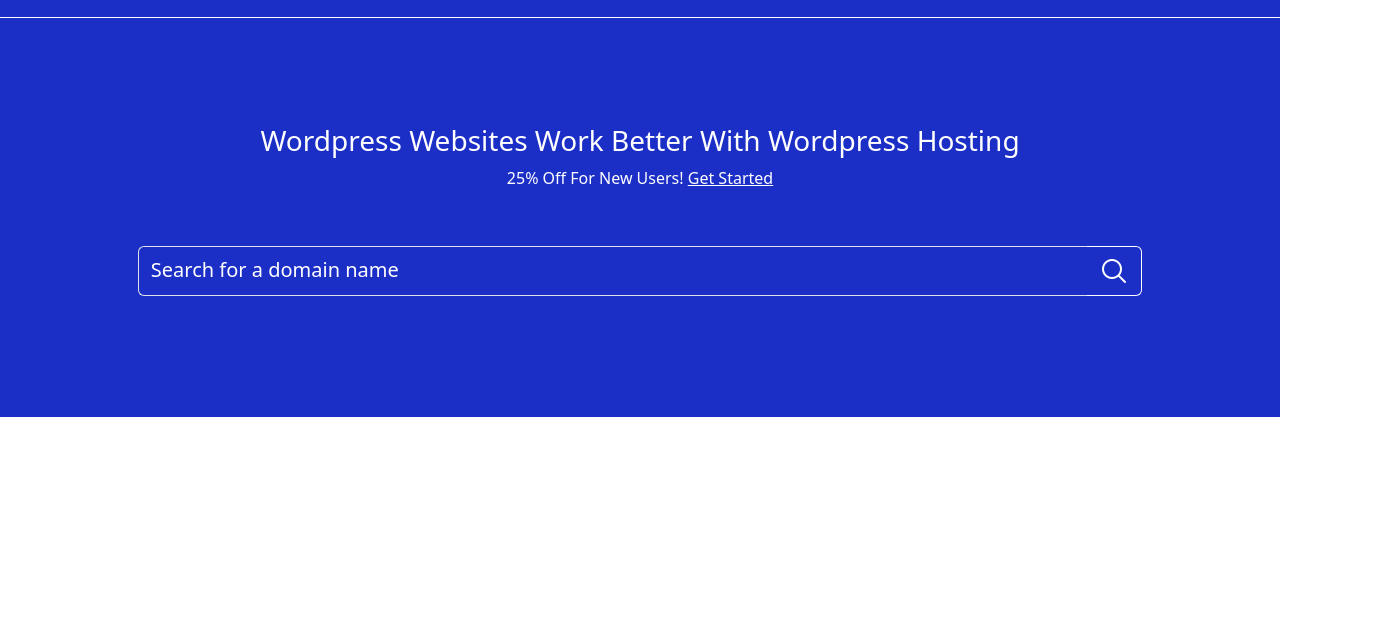
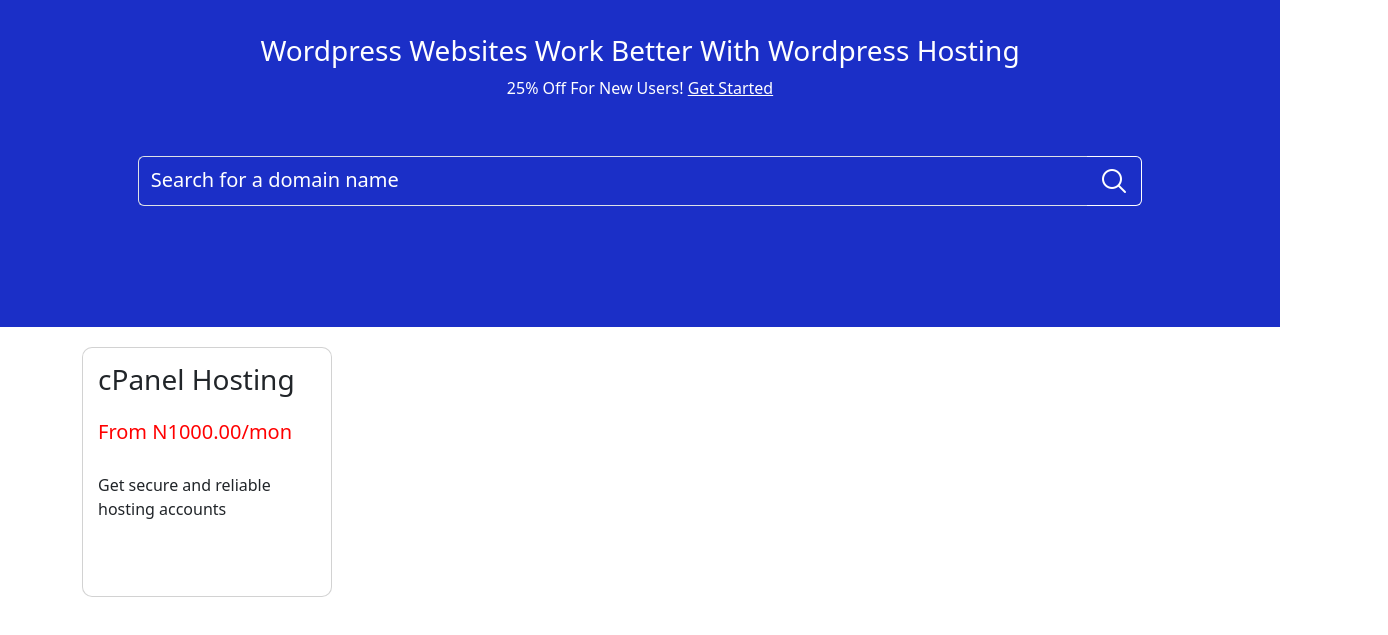
Before and after one commit to Veekta/whogohost, a plain HTML site: page index.html in a window 1280 px wide. Shown: the part 73-708 px from the top of the page, 1388 px wide, since content can reach past the window. Drawn offline with nearby package versions, Linux system fonts and the light colour scheme.

Commit message:
card done

```diff
--- a/index.css
+++ b/index.css
@@ -92,8 +92,39 @@ span {
 }
 
 .input-group .btn:hover {
+  color: black;
   border: 1px solid white;
   border-left: 0;
+}
+
+.card__hold {
+  display: flex;
+  justify-content: space-between;
+  flex-wrap: wrap;
+  padding-top: 20px;
+}
+
+.card {
+  height: 250px;
+  width: 250px;
+  /* background-color: orange; */
+  border-radius: 10px;
+  padding: 15px;
+}
+
+.card p {
+  color: red;
+  font-size: 20px;
+}
+
+.card h3 {
+  margin-bottom: 20px;
+}
+
+.card div {
+  font-size: 16px;
+  margin-top: 10px;
+  width: 100%;
 }
 
 @media (max-width: 1024px) {
--- a/index.html
+++ b/index.html
@@ -11,7 +11,7 @@
     <link rel="stylesheet" href="index.css" />
   </head>
   <body>
-    <nav class="navbar navbar-expand-lg">
+    <nav class="navbar navbar-expand-lg fixed-top">
       <div class="container">
         <a class="navbar-brand" href="#">
           <img src="./assets/logo.png" alt="" class="logo" />
@@ -148,10 +148,24 @@
               aria-describedby="button-addon2"
             />
             <button class="btn" type="button" id="button-addon2">
-              <img src="./assets/searchIcon.png" alt="" />
+              <i class="fa-light fa-magnifying-glass">
+                <img src="./assets/searchIcon.png" alt="" />
+              </i>
             </button>
           </div>
           <!-- </form> -->
+        </div>
+      </div>
+    </div>
+
+    <div>
+      <div class="container">
+        <div class="card__hold">
+          <div class="card">
+            <h3>cPanel Hosting</h3>
+            <p>From N1000.00/mon</p>
+            <div>Get secure and reliable hosting accounts</div>
+          </div>
         </div>
       </div>
     </div>
```
